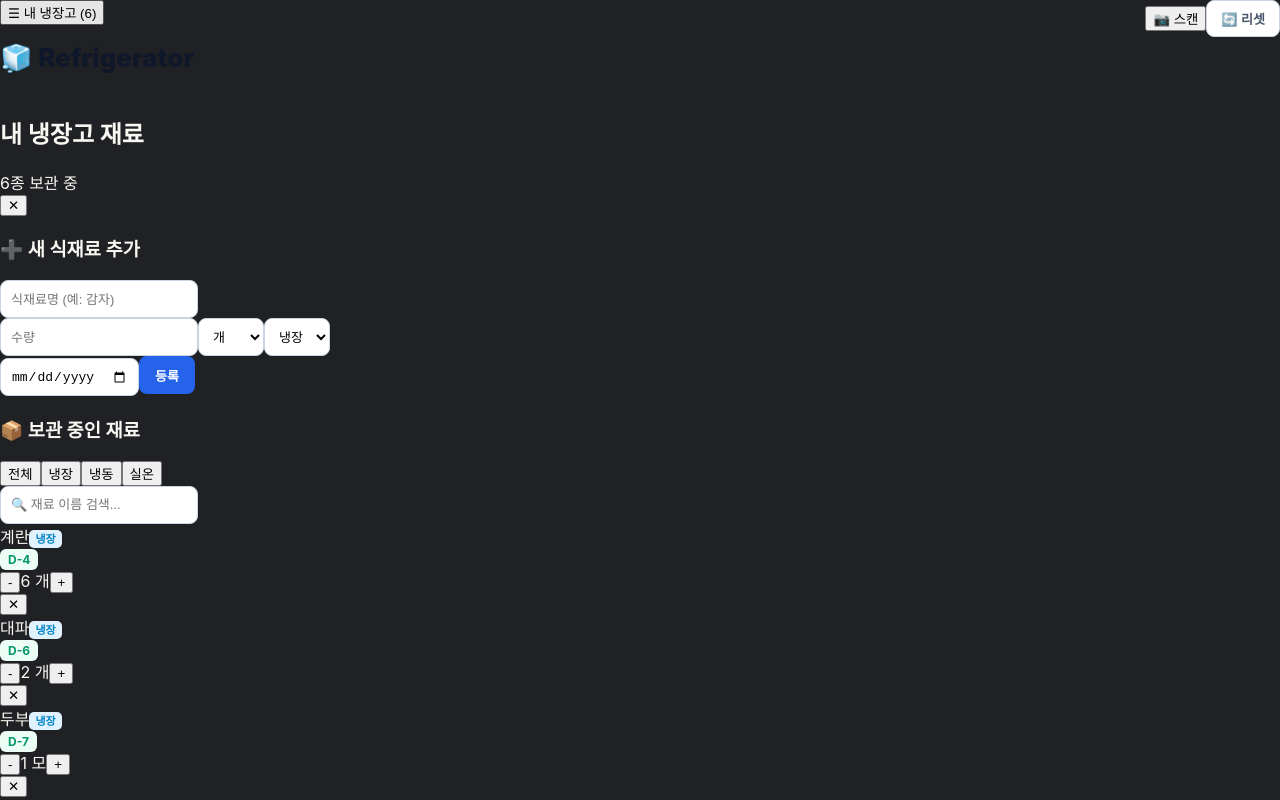
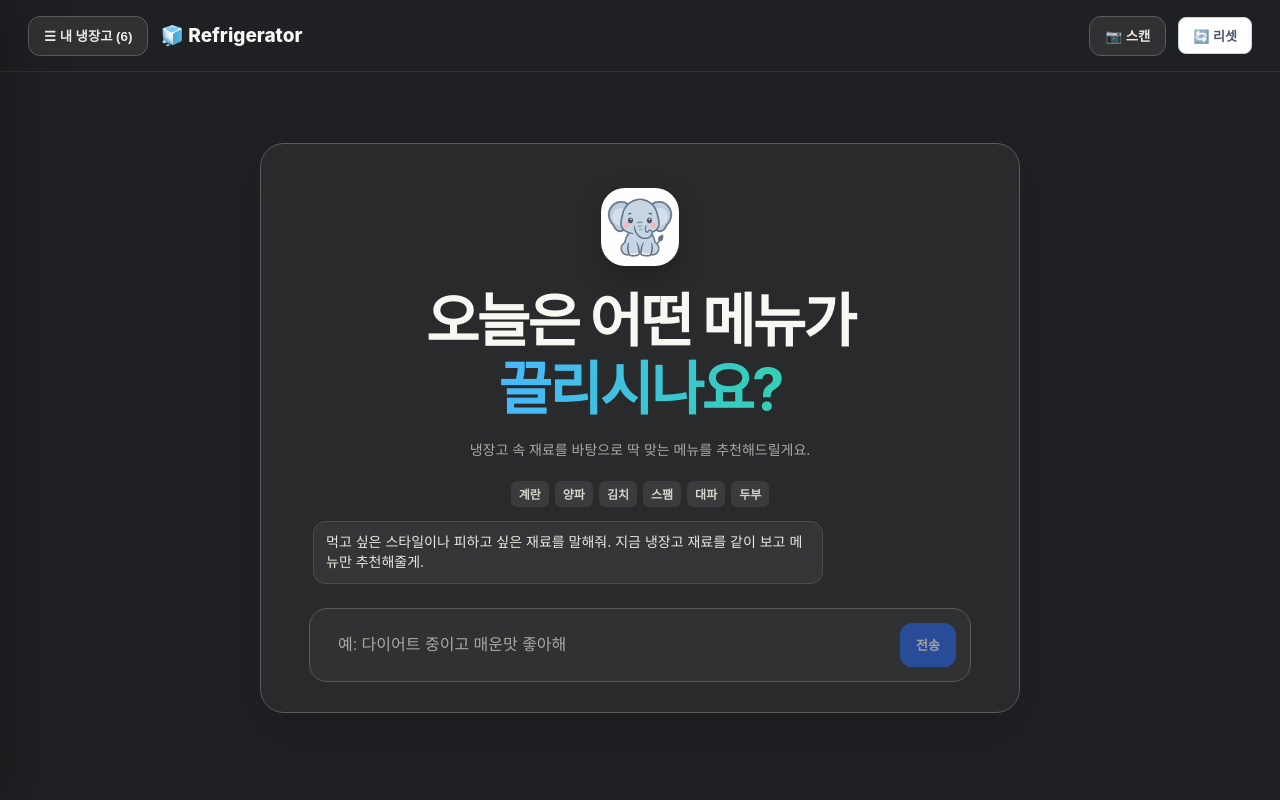
Before and after one commit to wiesfg/refrigerator, a React (Vite) app in the folder frontend/: page / in a window 1280 px wide. Shown: the top 800 px of the page. Built offline with nearby package versions, Linux system fonts and the light colour scheme.

Commit message:
fix: keep inventory in slide-out sidebar

```diff
--- a/frontend/src/App.css
+++ b/frontend/src/App.css
@@ -598,6 +598,267 @@ input, select, .btn-primary {
 }
 
 /* Dark chat-first presentation */
+.app-container {
+  min-height: 100vh;
+  position: relative;
+  overflow-x: hidden;
+}
+
+.app-header {
+  position: fixed;
+  z-index: 20;
+  top: 0;
+  left: 0;
+  right: 0;
+  height: 72px;
+  display: flex;
+  align-items: center;
+  justify-content: space-between;
+  padding: 0 28px;
+  background: rgba(32, 33, 36, 0.9);
+  border-bottom: 1px solid rgba(255, 255, 255, 0.08);
+  backdrop-filter: blur(18px);
+}
+
+.header-left,
+.header-actions {
+  display: flex;
+  align-items: center;
+  gap: 12px;
+}
+
+.brand-title h1 {
+  margin: 0;
+  color: #f8f7f2;
+  font-size: 19px;
+}
+
+.btn-toggle-sidebar,
+.btn-scan {
+  height: 40px;
+  padding: 0 15px;
+  border-radius: 12px;
+  border: 1px solid #5a5b5d;
+  background: #303133;
+  color: #eeeae2;
+  cursor: pointer;
+  font-weight: 700;
+}
+
+.btn-toggle-sidebar:hover,
+.btn-scan:hover {
+  background: #414245;
+}
+
+.conversation-main {
+  min-height: 100vh;
+  display: grid;
+  place-items: center;
+  padding: 104px 24px 48px;
+}
+
+.conversation-main .chat-panel {
+  width: min(760px, 100%);
+  margin: 0;
+}
+
+.sidebar-backdrop {
+  position: fixed;
+  z-index: 30;
+  inset: 0;
+  background: rgba(0, 0, 0, 0.52);
+  backdrop-filter: blur(3px);
+}
+
+.sidebar-drawer {
+  position: fixed;
+  z-index: 40;
+  top: 0;
+  bottom: 0;
+  left: 0;
+  width: min(390px, 92vw);
+  padding: 92px 22px 28px;
+  overflow-y: auto;
+  background: #292a2c;
+  border-right: 1px solid #535457;
+  box-shadow: 22px 0 60px rgba(0, 0, 0, 0.35);
+  transform: translateX(-105%);
+  transition: transform 220ms ease;
+}
+
+.sidebar-drawer.open {
+  transform: translateX(0);
+}
+
+.sidebar-top-bar {
+  display: flex;
+  align-items: flex-start;
+  justify-content: space-between;
+  gap: 14px;
+  margin-bottom: 26px;
+}
+
+.sidebar-title-area h2 {
+  margin: 0 0 8px;
+  color: #f8f7f2;
+  font-size: 25px;
+}
+
+.badge-count {
+  color: #aaa8a2;
+  font-size: 13px;
+}
+
+.btn-close-sidebar,
+.btn-delete-sm {
+  border: 0;
+  border-radius: 9px;
+  background: #3b3c3e;
+  color: #d9d6cf;
+  cursor: pointer;
+}
+
+.btn-close-sidebar {
+  width: 34px;
+  height: 34px;
+  font-size: 17px;
+}
+
+.sidebar-section {
+  margin-bottom: 26px;
+}
+
+.section-label {
+  margin: 0 0 12px;
+  color: #eeeae2;
+  font-size: 16px;
+}
+
+.form-box-side {
+  display: grid;
+  gap: 9px;
+}
+
+.form-box-side input,
+.form-box-side select,
+.search-input-side {
+  min-width: 0;
+  width: 100%;
+  height: 42px;
+  padding: 0 11px;
+  border: 1px solid #5a5b5d;
+  border-radius: 10px;
+  background: #343537;
+  color: #f8f7f2;
+}
+
+.form-box-side input::placeholder,
+.search-input-side::placeholder {
+  color: #989792;
+}
+
+.form-row-multi,
+.form-row-date {
+  display: grid;
+  grid-template-columns: 1fr 0.8fr 0.9fr;
+  gap: 8px;
+}
+
+.form-row-date {
+  grid-template-columns: 1fr auto;
+}
+
+.btn-add-side {
+  height: 42px;
+  border-radius: 10px;
+}
+
+.tab-group-side {
+  display: grid;
+  grid-template-columns: repeat(4, 1fr);
+  gap: 5px;
+  margin-bottom: 10px;
+}
+
+.tab-btn-side {
+  padding: 7px 4px;
+  border: 1px solid #555659;
+  border-radius: 8px;
+  background: #343537;
+  color: #bab7b0;
+  cursor: pointer;
+}
+
+.tab-btn-side.active {
+  background: #f8f7f2;
+  color: #242528;
+}
+
+.search-input-side {
+  margin-bottom: 12px;
+}
+
+.sidebar-items-scroll {
+  display: grid;
+  gap: 8px;
+}
+
+.side-item-card {
+  padding: 13px;
+  border: 1px solid #4b4c4f;
+  border-radius: 12px;
+  background: #343537;
+}
+
+.side-item-top,
+.side-item-bottom,
+.side-item-name-wrap {
+  display: flex;
+  align-items: center;
+  justify-content: space-between;
+  gap: 8px;
+}
+
+.side-item-name-wrap {
+  justify-content: flex-start;
+}
+
+.side-item-name {
+  color: #f8f7f2;
+  font-weight: 700;
+}
+
+.side-item-bottom {
+  margin-top: 11px;
+}
+
+.qty-stepper-sm {
+  display: inline-flex;
+  align-items: center;
+  gap: 9px;
+  color: #e7e3dc;
+}
+
+.btn-step-sm {
+  width: 26px;
+  height: 26px;
+  border: 0;
+  border-radius: 7px;
+  background: #4b4c4f;
+  color: #fff;
+  cursor: pointer;
+}
+
+.qty-val-sm {
+  min-width: 58px;
+  text-align: center;
+}
+
+.btn-delete-sm {
+  width: 28px;
+  height: 28px;
+}
+
 .container {
   max-width: 1180px;
   margin: 0 auto;
--- a/frontend/src/App.jsx
+++ b/frontend/src/App.jsx
@@ -1,4 +1,5 @@
 import { useState, useEffect, useRef } from 'react';
+import ChatPanel from './components/ChatPanel';
 import './App.css';
 
 const STORAGE_KEY = 'refrigerator_items_v2';
@@ -417,7 +418,9 @@ export default function App() {
         </div>
       </aside>
 
-
+      <main className="conversation-main">
+        <ChatPanel ingredients={items.map((item) => item.name)} />
+      </main>
 
       {/* 영수증 스캔 모달 */}
       {isScanModalOpen && (
```
